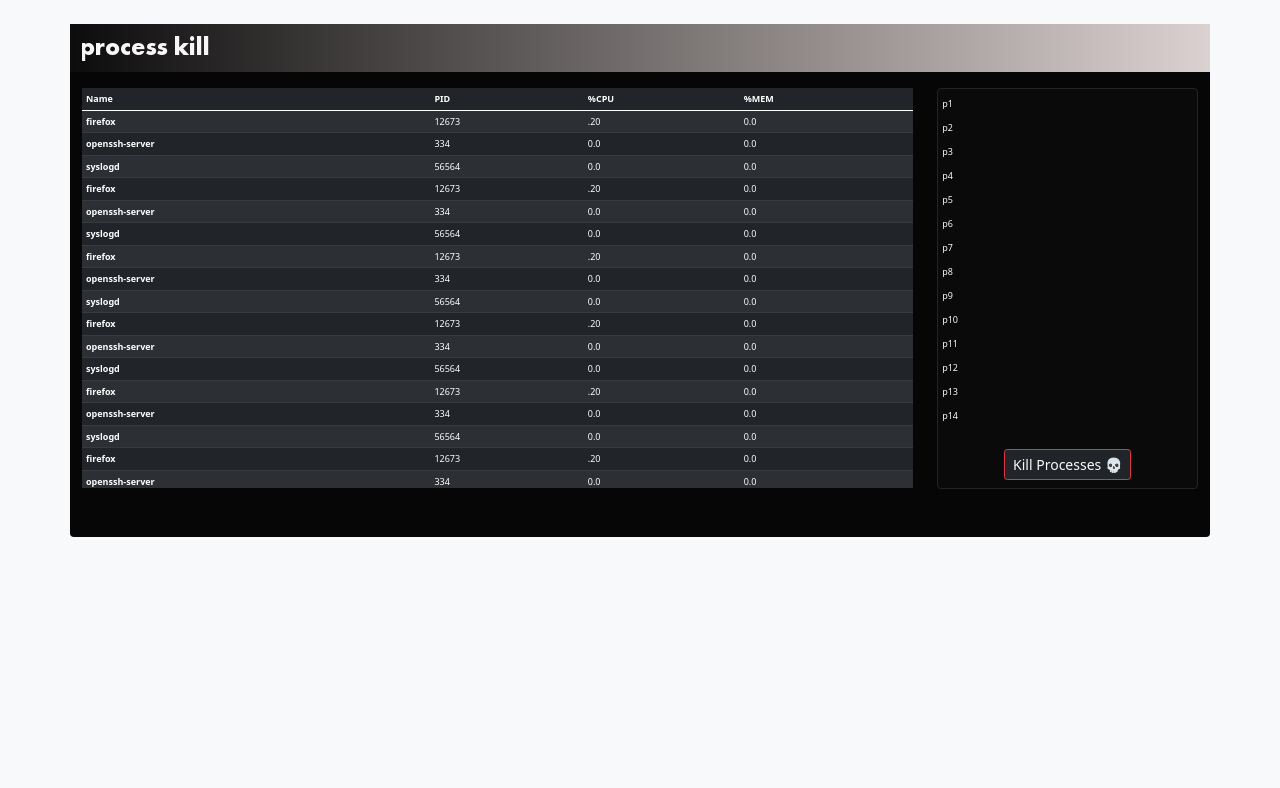
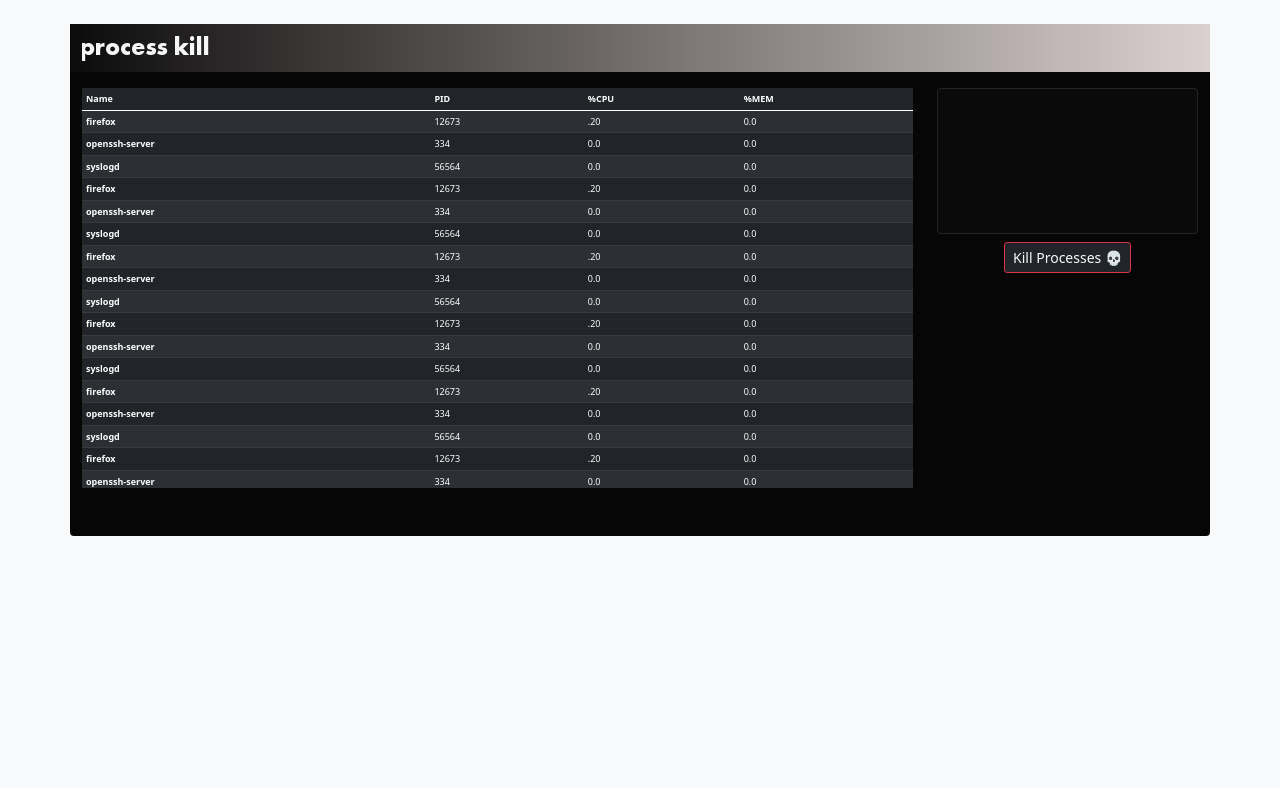
Before and after one commit to rootVIII/process_kill, a website: page index.html in a window 1280 px wide. Drawn offline with Linux system fonts and the light colour scheme.

Commit message:
drag and drop in progress

```diff
--- a/index.html
+++ b/index.html
@@ -6,6 +6,7 @@
     <meta charset="UTF-8">
     <meta name="viewport" content="width=device-width, initial-scale=1, shrink-to-fit=no">
     <link rel=stylesheet type=text/css href="./bootstrap.css">
+    <script src="./ui.js" type="text/javascript" defer> </script>
 </head>
 
 <body class="bg-light">
@@ -31,7 +32,7 @@
                         </tr>
                         </thead>
                         <tbody>
-                        <tr>
+                        <tr id="draggable" draggable="true" ondragstart="onRowDragStart(event)">
                             <th scope="row">firefox</th>
                             <td>12673</td>
                             <td>.20</td>
@@ -217,25 +218,17 @@
             </div>
 
             <div class="col-3" id="rightCol">
-                <div class="bg-info border border-dark rounded text-light">
-                    &nbsp;<small id="p1">p1</small><br>
-                    &nbsp;<small id="p2">p2</small><br>
-                    &nbsp;<small id="p3">p3</small><br>
-                    &nbsp;<small id="p4">p4</small><br>
-                    &nbsp;<small id="p5">p5</small><br>
-                    &nbsp;<small id="p6">p6</small><br>
-                    &nbsp;<small id="p7">p7</small><br>
-                    &nbsp;<small id="p8">p8</small><br>
-                    &nbsp;<small id="p9">p9</small><br>
-                    &nbsp;<small id="p10">p10</small><br>
-                    &nbsp;<small id="p11">p11</small><br>
-                    &nbsp;<small id="p12">p12</small><br>
-                    &nbsp;<small id="p13">p13</small><br>
-                    &nbsp;<small id="p14">p14</small><br>
+                <div class="bg-info border border-dark rounded text-light" id="dropZone" ondragover="onRowDragover(event)" ondrop="onRowDrop(event)">
                     <br>
-                    <div class="text-center">
-                        <button type="button" id='killButton' class="btn btn-dark btn-sm text-light btn-outline-danger mb-2">Kill Processes 💀</button>
-                    </div>
+                    <br>
+                    <br>
+                    <br>
+                    <br>
+                    <br>
+
+                </div>
+                <div class="text-center mt-2">
+                    <button type="button" id='killButton' class="btn btn-dark btn-sm text-light btn-outline-danger mb-2">Kill Processes 💀</button>
                 </div>
             </div>
 
--- /dev/null
+++ b/ui.js
@@ -0,0 +1,21 @@
+/* eslint-disable no-unused-vars */
+function onRowDragStart(event) {
+    /* eslint-enable no-unused-vars */
+    console.log(event.target.id);
+    event.dataTransfer.setData('text/plain', event.target.id);
+}
+
+/* eslint-disable no-unused-vars */
+function onRowDragover(event) {
+    /* eslint-enable no-unused-vars */
+    event.preventDefault();
+}
+
+/* eslint-disable no-unused-vars */
+function onRowDrop(event) {
+    /* eslint-enable no-unused-vars */
+
+    event.preventDefault();
+    let dropID = event.dataTransfer.getData('text/plain');
+    event.target.appendChild(document.getElementById(dropID));
+}
```
